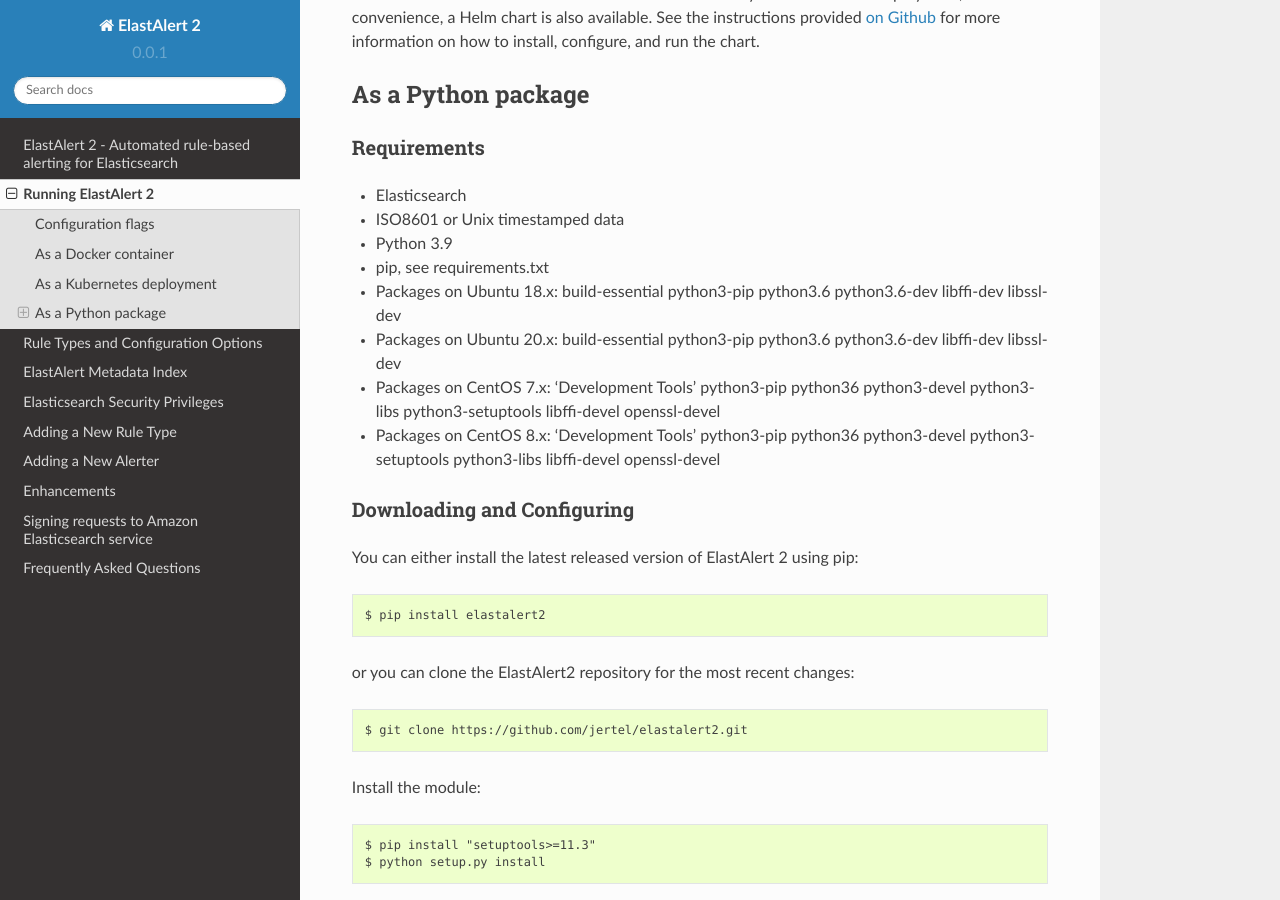
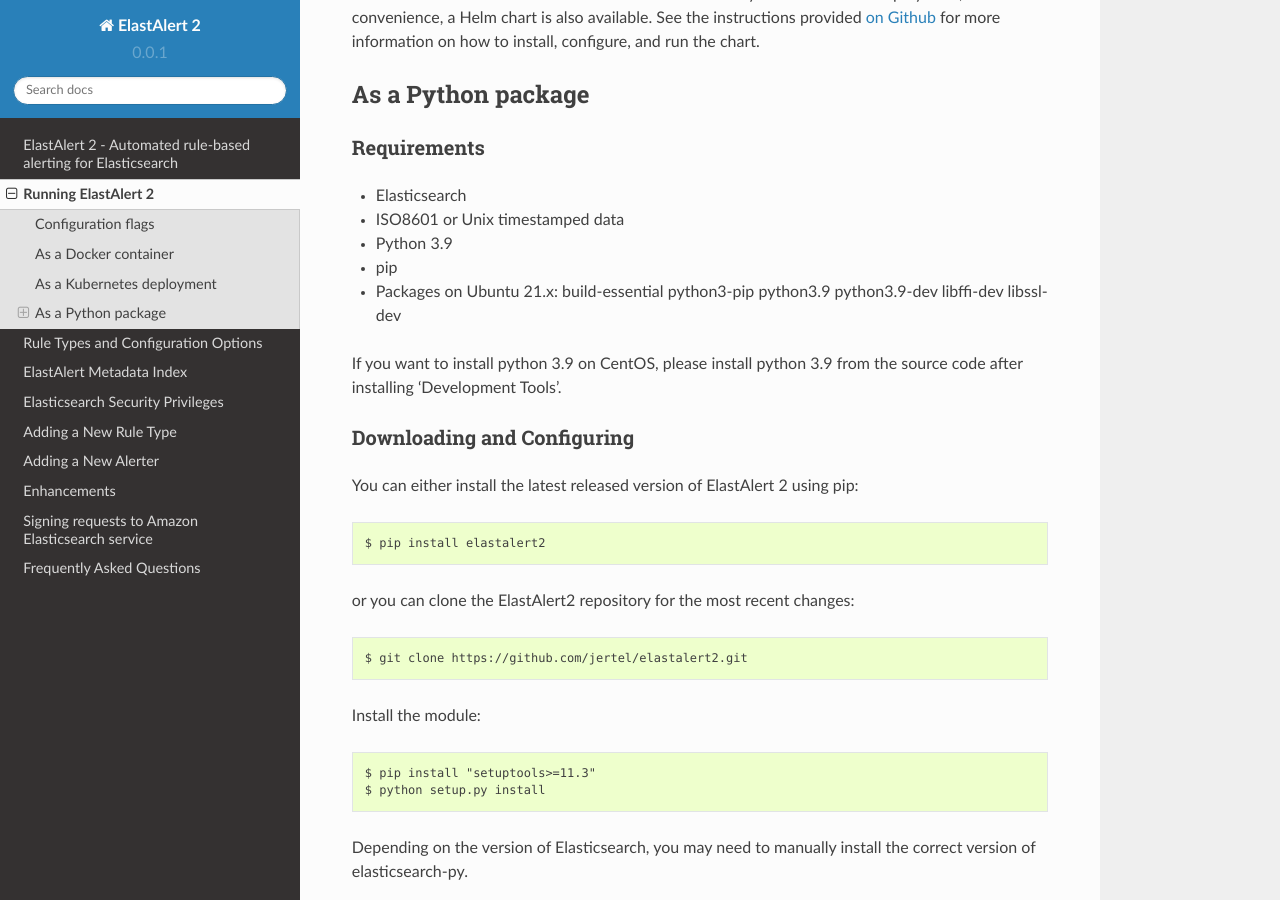
Before and after one commit to Yelp/elastalert, a Sphinx documentation site: the page built from docs/source/running_elastalert.rst, in a window 1280 px wide and 900 px high, scrolled down 1994 px. Built offline with Sphinx 7.4.7 and the Read the Docs theme 2.0.0, drawn with Linux system fonts in a browser that asks for light colours; pages that are not in the unit, such as notebooks, are missing from menus.

Commit message:
Fixed docs of Python package

```diff
--- a/docs/source/running_elastalert.rst
+++ b/docs/source/running_elastalert.rst
@@ -118,11 +118,10 @@
 - Elasticsearch
 - ISO8601 or Unix timestamped data
 - Python 3.9
-- pip, see requirements.txt
-- Packages on Ubuntu 18.x: build-essential python3-pip python3.6 python3.6-dev libffi-dev libssl-dev
-- Packages on Ubuntu 20.x: build-essential python3-pip python3.6 python3.6-dev libffi-dev libssl-dev
-- Packages on CentOS 7.x: 'Development Tools' python3-pip python36 python3-devel python3-libs python3-setuptools libffi-devel openssl-devel
-- Packages on CentOS 8.x: 'Development Tools' python3-pip python36 python3-devel python3-setuptools python3-libs libffi-devel openssl-devel
+- pip
+- Packages on Ubuntu 21.x: build-essential python3-pip python3.9 python3.9-dev libffi-dev libssl-dev
+
+If you want to install python 3.9 on CentOS, please install python 3.9 from the source code after installing 'Development Tools'.
 
 Downloading and Configuring
 ---------------------------
```
